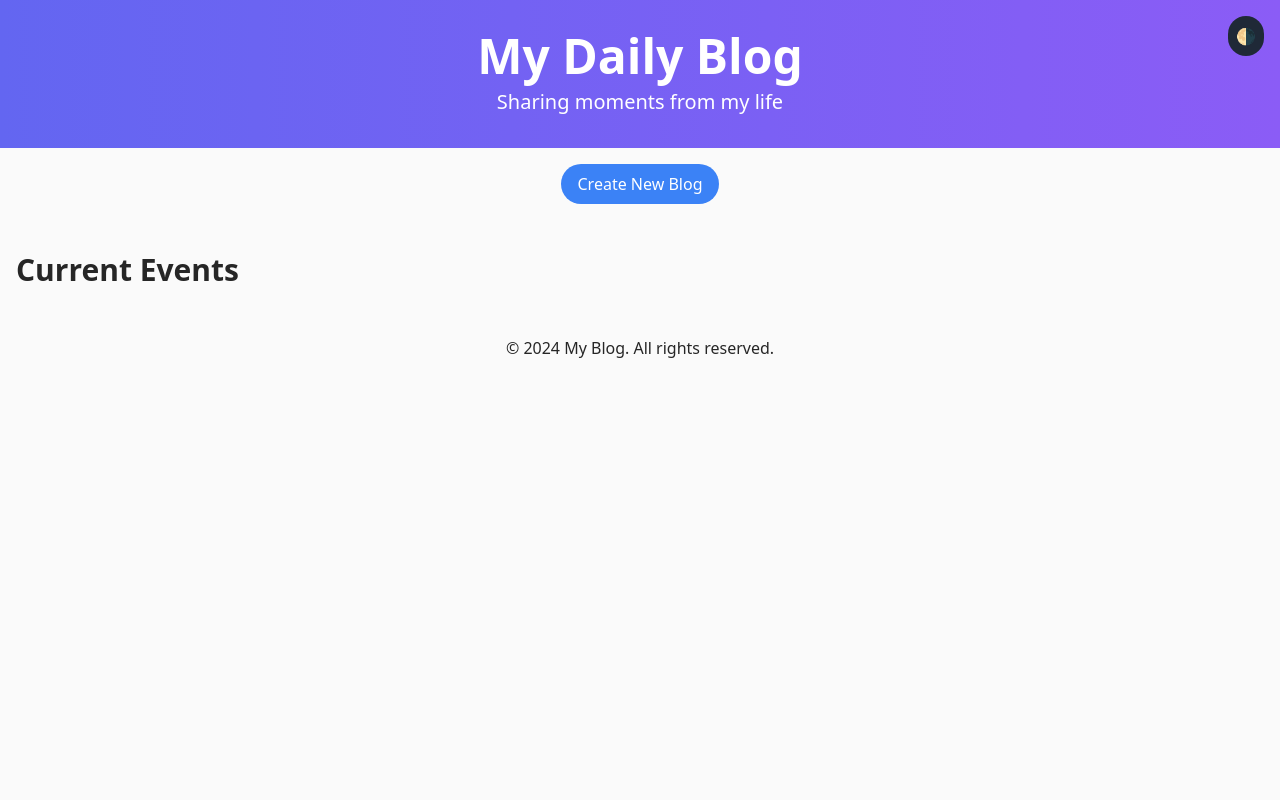
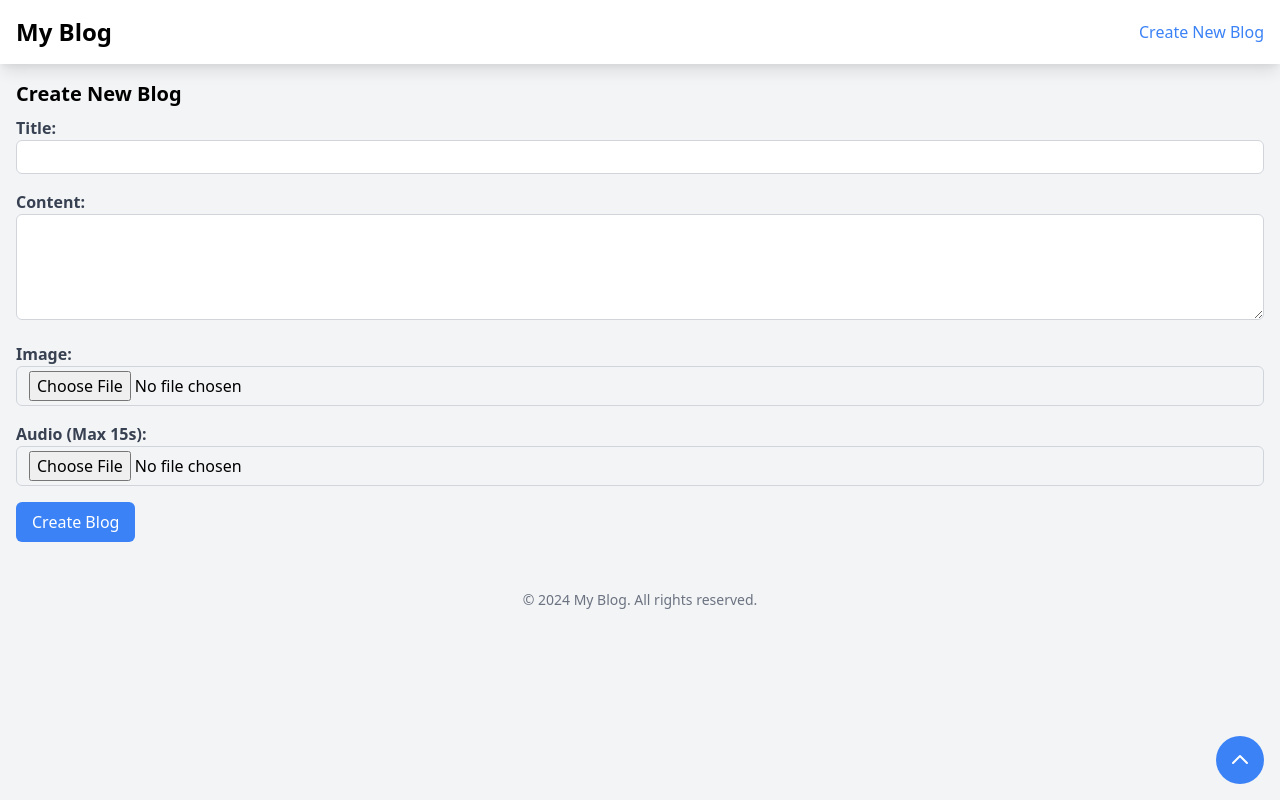
Before and after one commit to zubairahmad57/Vlog-website, a plain HTML site: page index.html in a window 1280 px wide. Both pictures are taken after a click on the button "Create New Blog". Drawn offline with nearby package versions, Linux system fonts and the light colour scheme.

Commit message:
Update index.html

```diff
--- a/index.html
+++ b/index.html
@@ -1,62 +1,52 @@
- <!DOCTYPE html>
+<!DOCTYPE html>
 <html lang="en">
 <head>
     <meta charset="UTF-8">
     <meta name="viewport" content="width=device-width, initial-scale=1.0">
-    <title>My Blog Website</title>
-    <link href="https://cdnjs.cloudflare.com/ajax/libs/tailwindcss/2.2.19/tailwind.min.css" rel="stylesheet">
-    <style>
-        body {
-            background-color: #fafafa;
-            color: #262626;
-        }
-        .read {
-            color: #999999;
-        }
-        .blog-actions svg {
-            width: 24px;
-            height: 24px;
-            cursor: pointer;
-        }
-        .hidden {
-            display: none;
-        }
-    </style>
+    <title>Blog Website</title>
+    <link href="https://cdn.jsdelivr.net/npm/tailwindcss@2.2.19/dist/tailwind.min.css" rel="stylesheet">
 </head>
-<body class="transition-colors duration-500">
-    <div class="fixed top-4 right-4">
-        <button id="theme-toggle" class="p-2 bg-gray-800 text-white rounded-full">🌗</button>
-    </div>
-    <header class="text-center py-8 bg-gradient-to-r from-indigo-500 to-purple-500 text-white">
-        <h1 class="text-5xl font-bold">My Daily Blog</h1>
-        <p class="text-xl mt-2">Sharing moments from my life</p>
+<body class="bg-gray-100">
+    <header class="bg-white shadow-lg p-4 flex justify-between items-center">
+        <h1 class="text-2xl font-semibold">My Blog</h1>
+        <button id="create-blog-button" class="text-blue-500">Create New Blog</button>
     </header>
-    <nav class="text-center py-4">
-        <button id="create-new-blog" class="px-4 py-2 bg-blue-500 text-white rounded-full">Create New Blog</button>
-    </nav>
-    <main class="container mx-auto px-4">
-        <section id="create-blog-section" class="hidden">
-            <h2 class="text-3xl font-bold mb-4">Create a New Blog</h2>
-            <form id="blog-form" class="bg-white p-4 rounded-lg shadow-lg">
-                <label for="blog-title" class="block text-lg font-medium mb-2">Title:</label>
-                <input type="text" id="blog-title" class="w-full p-2 border border-gray-300 rounded-lg mb-4" required>
-                <label for="blog-content" class="block text-lg font-medium mb-2">Content:</label>
-                <textarea id="blog-content" class="w-full p-2 border border-gray-300 rounded-lg mb-4" rows="4" required></textarea>
-                <label for="blog-image" class="block text-lg font-medium mb-2">Image:</label>
-                <input type="file" id="blog-image" class="w-full p-2 border border-gray-300 rounded-lg mb-4" accept="image/*" required>
-                <label for="blog-audio" class="block text-lg font-medium mb-2">Audio (15s max):</label>
-                <input type="file" id="blog-audio" class="w-full p-2 border border-gray-300 rounded-lg mb-4" accept="audio/*">
-                <button type="submit" class="w-full p-2 bg-blue-500 text-white rounded-lg">Add Blog</button>
-            </form>
-        </section>
-        <section id="blog-section" class="mt-8">
-            <h2 class="text-3xl font-bold mb-4">Current Events</h2>
-            <!-- Existing blog posts will be inserted here dynamically -->
-        </section>
-    </main>
-    <footer class="text-center py-8">
-        <p>&copy; 2024 My Blog. All rights reserved.</p>
+
+    <section id="create-blog-section" class="p-4 hidden">
+        <h2 class="text-xl font-semibold mb-2">Create New Blog</h2>
+        <form id="blog-form">
+            <div class="mb-4">
+                <label for="blog-title" class="block text-gray-700 font-semibold">Title:</label>
+                <input type="text" id="blog-title" class="border-gray-300 border w-full px-3 py-1 rounded-md focus:outline-none focus:ring focus:ring-blue-500" required>
+            </div>
+            <div class="mb-4">
+                <label for="blog-content" class="block text-gray-700 font-semibold">Content:</label>
+                <textarea id="blog-content" class="border-gray-300 border w-full px-3 py-1 rounded-md focus:outline-none focus:ring focus:ring-blue-500" rows="4" required></textarea>
+            </div>
+            <div class="mb-4">
+                <label for="blog-image" class="block text-gray-700 font-semibold">Image:</label>
+                <input type="file" id="blog-image" accept="image/*" class="border-gray-300 border w-full px-3 py-1 rounded-md focus:outline-none focus:ring focus:ring-blue-500" required>
+            </div>
+            <div class="mb-4">
+                <label for="blog-audio" class="block text-gray-700 font-semibold">Audio (Max 15s):</label>
+                <input type="file" id="blog-audio" accept="audio/*" class="border-gray-300 border w-full px-3 py-1 rounded-md focus:outline-none focus:ring focus:ring-blue-500">
+            </div>
+            <button type="submit" class="bg-blue-500 text-white px-4 py-2 rounded-md hover:bg-blue-600">Create Blog</button>
+        </form>
+    </section>
+
+    <section id="blog-section" class="mt-8"></section>
+
+    <footer class="text-center text-gray-500 text-sm mt-8">
+        &copy; 2024 My Blog. All rights reserved.
     </footer>
+
+    <button id="theme-toggle" class="fixed bottom-4 right-4 w-12 h-12 bg-blue-500 text-white rounded-full flex items-center justify-center">
+        <svg xmlns="http://www.w3.org/2000/svg" fill="none" viewBox="0 0 24 24" stroke="currentColor" class="w-6 h-6">
+            <path stroke-linecap="round" stroke-linejoin="round" stroke-width="2" d="M5 15l7-7 7 7"/>
+        </svg>
+    </button>
+
     <script src="script.js"></script>
 </body>
 </html>
```
